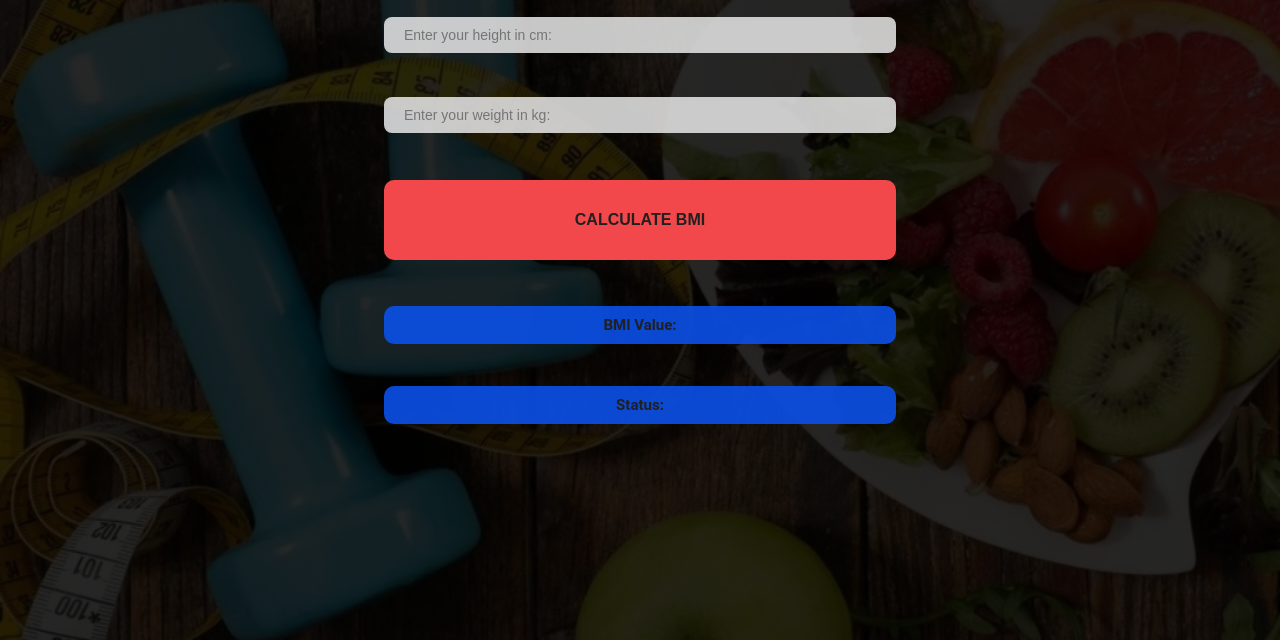
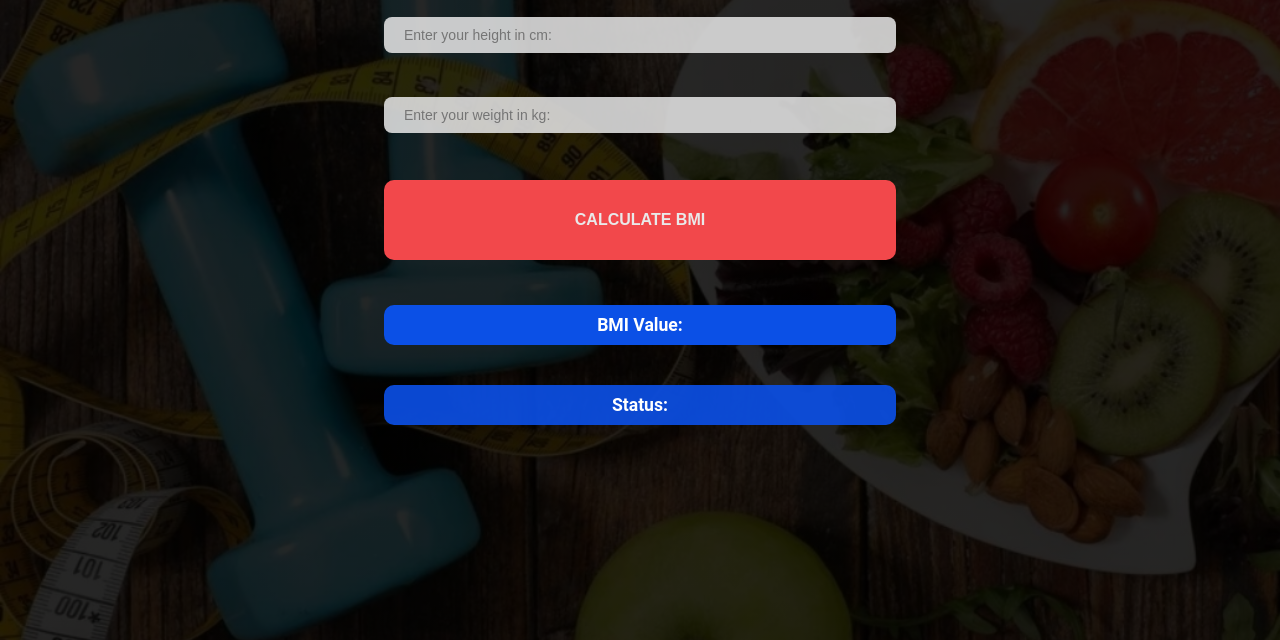
Before and after one commit to marcinjasinski71/bmi-calculator, a plain HTML site: page index.html in a window 1280 px wide. Shown: the part 160-800 px from the top of the page. Drawn offline with Linux system fonts and the light colour scheme.

Commit message:
readme+fontcolor fix

```diff
--- a/style.css
+++ b/style.css
@@ -12,7 +12,7 @@ input::-webkit-inner-spin-button {
 
 :root {
 	--cta-color: #f2484b;
-	--second-color: #0b50e6e8;
+	--second-color: #0b50e6;
 	--third-color: #0b50e6e8;
 	--bg-color: #8693ab;
 	--font-color: #202020;
@@ -62,6 +62,7 @@ body {
 	background-color: var(--cta-color);
 	color: var(--font-color);
 	transition: background-color 0.3s, color 0.3s;
+	color: #e9e9e9;
 }
 #height-input {
 	margin-top: 100px;
@@ -69,7 +70,6 @@ body {
 
 .submit-btn:hover {
 	background-color: #ff0000;
-	color: #eeeeee;
 }
 
 .bmi-value,
@@ -81,9 +81,9 @@ body {
 	text-align: center;
 	border-radius: 10px;
 	padding: 10px 20px;
-	font-size: 15px;
+	font-size: 1.1rem;
 	font-weight: bold;
-	color: var(--font-color);
+	color: #d8d8d8;
 }
 .status {
 	background-color: var(--third-color);
@@ -106,6 +106,10 @@ input {
 	border-radius: 8px;
 }
 
+h4 {
+	color: #fff;
+}
+
 @media (max-width: 550px) {
 	.container {
 		grid-template-columns: 70vw;
```
Also changed, not shown: 1 other file.
